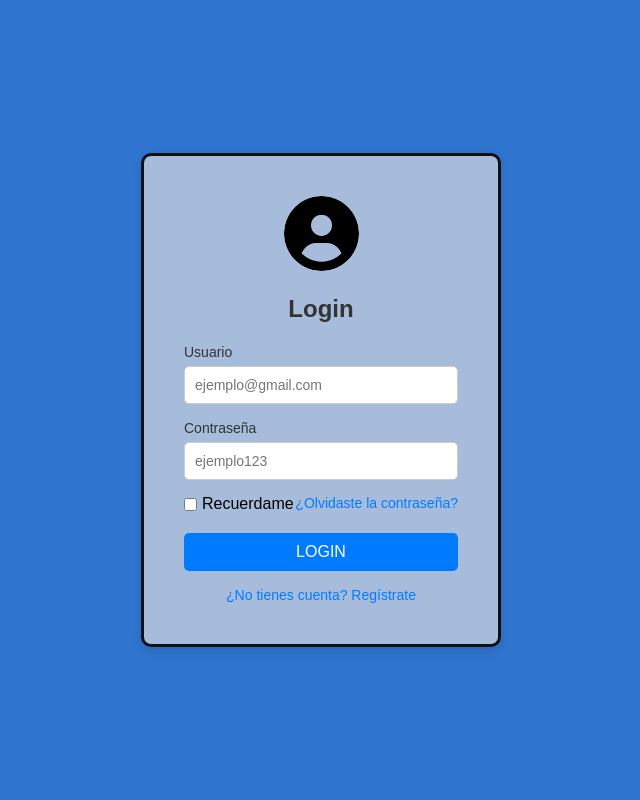
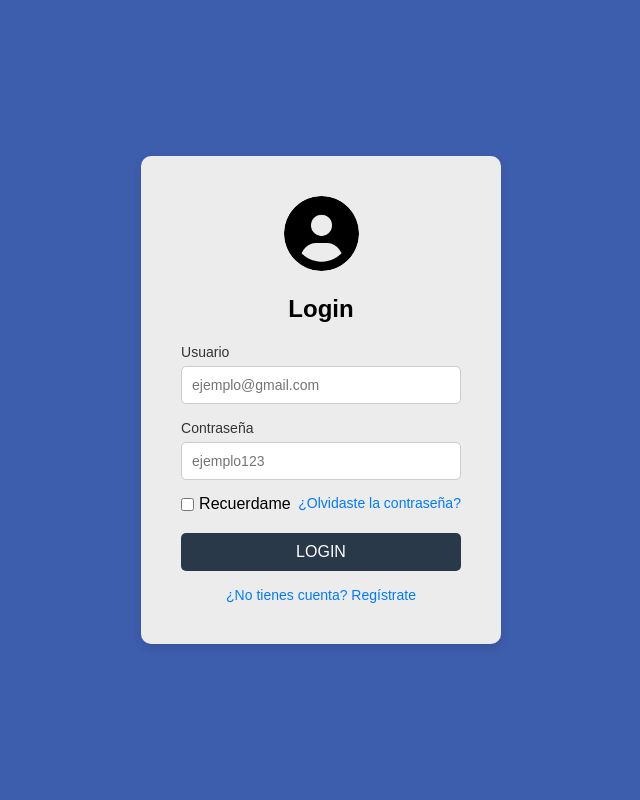
Before and after one commit to LeonardoRibera/repo_AdS, a PHP site: page /repo_AdS/login.html in a window 1280 px wide. Shown: the whole page, without its empty margins (319-959 px from the left). Run offline with PHP 8.4, Linux system fonts and the light colour scheme.

Commit message:
rediseñamos mejor la pagina

```diff
--- a/GmailRecuperarContraseña.html
+++ b/GmailRecuperarContraseña.html
@@ -72,7 +72,8 @@
     <!-- Modal para recuperar contraseña -->
     <div id="myModal" class="modal">
         <div class="modal-content">
-            <span class="close" onclick="closeModal()">&times;</span>
+          <a href="login.html"><span class="close" onclick="closeModal()">&times;</span></a>
+
             <h2>Recuperar Contraseña</h2>
             <form action="Recuperacioncontra.php" method="POST">
                 <div class="input-group">
--- a/css/login.css
+++ b/css/login.css
@@ -6,7 +6,7 @@
 
 body {
     font-family: Arial, sans-serif;
-    background-color: rgb(47, 116, 206);
+    background-color: #3d5dad;
     display: flex;
     justify-content: center;
     align-items: center;
@@ -20,12 +20,12 @@ body {
 }
 
 .login-box {
-    background-color: #e5e2e2aa;
+    background-color: #ececec;
     border-radius: 10px;
     padding: 40px;
-    box-shadow: 0px 4px 10px rgba(0, 0, 0, 0.1);
+    box-shadow: 0px 4px 10px rgba(22, 4, 4, 0.1);
     text-align: center;
-    border: 3px solid rgba(0, 0, 0, 0.914);
+
 }
 
 .avatar img {
@@ -38,7 +38,7 @@ body {
 h2 {
     margin-bottom: 20px;
     font-size: 24px;
-    color: #333;
+    color: #000000;
 }
 
 .input-group {
@@ -88,7 +88,7 @@ h2 {
 .btn {
     width: 100%;
     padding: 10px;
-    background-color: #007bff;
+    background-color: #2a3949;
     border: none;
     color: white;
     font-size: 16px;
@@ -97,7 +97,7 @@ h2 {
 }
 
 .btn:hover {
-    background-color: #0056b3;
+    background-color: #27333f;
 }
 
 /* Nuevo estilo para el enlace de registro */
```
Also changed, not shown: css/Gmail.css (+4 -5 lines), css/register.css (+4 -5 lines), index.php (+4 -3 lines).
